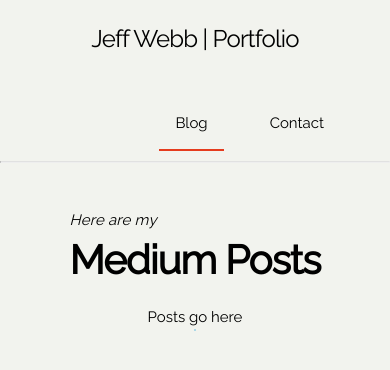
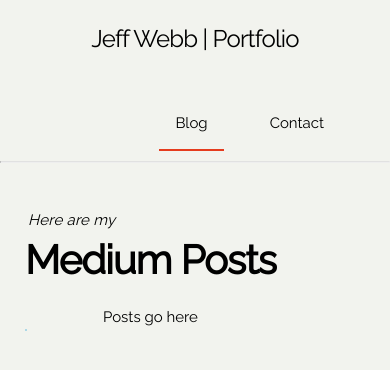
Before and after one commit to WebbWear/Portfolio20, a plain HTML site: page blog.html in a window 390 px wide. Shown: the top 370 px of the page. Drawn offline with Linux system fonts and the light colour scheme; no server answers.

Commit message:
Start fixing responsiveness blog page

```diff
--- a/css/styles.css
+++ b/css/styles.css
@@ -478,10 +478,11 @@ ul {
 
 .blog {
   margin: 3rem 1rem;
-  display: flex;
-  flex-direction: column;
+  display: inline-block;
+  text-align: center;
+  /* flex-direction: column;
   justify-content: center;
-  align-items: center;
+  align-items: center; */
 }
 
 .blog-header {
@@ -511,10 +512,9 @@ ul {
 
 .blog__slider {
   padding: 0;
-  display: flex;
-  flex-direction: row;
-  justify-content: center;
-  flex-flow: row wrap;
+  display: inline-block;
+  width: 80%;
+  margin: 0 auto;
 }
 
 .blog__post {
@@ -523,6 +523,7 @@ ul {
   -webkit-box-shadow: 9px 9px 20px 0px rgba(0, 0, 0, 0.4);
   -moz-box-shadow: 9px 9px 20px 0px rgba(0, 0, 0, 0.4);
   box-shadow: 9px 9px 20px 0px rgba(0, 0, 0, 0.4);
+  display: inline-block;
 }
 
 .blog__topImg {
--- a/scripts/mediumFetch.js
+++ b/scripts/mediumFetch.js
@@ -22,7 +22,7 @@ fetch('https://api.rss2json.com/v1/api.json?rss_url=https://medium.com/feed/@Web
       let output = '';
       posts.forEach((item) => {
          output += `
-         <li class="blog__post">
+         <li class="blog__post four columns">
             <a href="${item.link}">
                <img src="${item.thumbnail}" class="blog__topImg"></img>
                <div class="blog__content">
```
Also changed, not shown: blog.html (+1 -2 lines), contact.html (+1 -1 lines).
